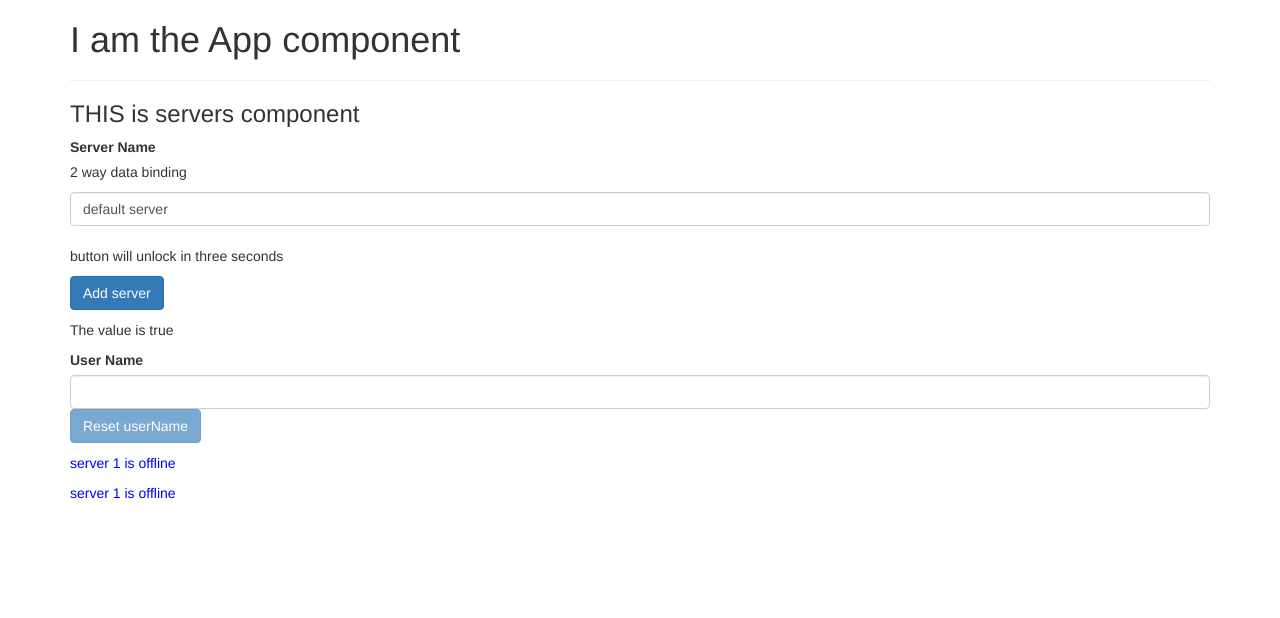
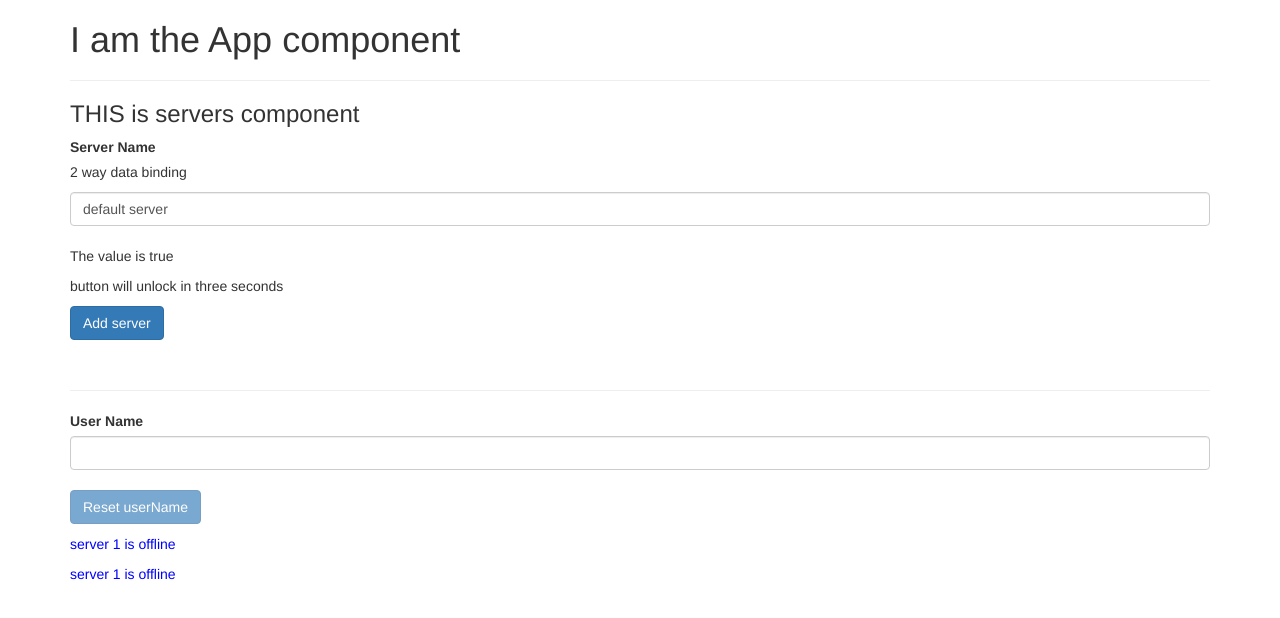
Before and after one commit to prashant-isbest/Angular_projects, an Angular app: page / in a window 1280 px wide. Shown: the top 618 px of the page. Built offline with nearby package versions, Linux system fonts and the light colour scheme.

Commit message:
new component created user

```diff
--- a/src/app/app.module.ts
+++ b/src/app/app.module.ts
@@ -4,6 +4,7 @@ import { FormsModule } from '@angular/forms';
 import { AppComponent } from './app.component';
 import { ServerComponent } from './server/server.component';
 import { ServersComponent } from './servers/servers.component';
+import { UserComponent } from './user/user.component';
 import { SuccessComponent } from './success/success.component';
 import { WarningComponent } from './warning/warning.component';
 @NgModule({
@@ -13,6 +14,7 @@ import { WarningComponent } from './warning/warning.component';
     ServersComponent,
     WarningComponent,
     SuccessComponent,
+    UserComponent,
   ],
   imports: [BrowserModule, FormsModule],
   providers: [],
--- a/src/app/servers/servers.component.html
+++ b/src/app/servers/servers.component.html
@@ -6,6 +6,7 @@
 <!-- <p>event binding</p>
 <input type="text" class="form-control" (input)="onUpdateServerName($event)" /> -->
 <!-- <p>serverName is {{ serverName }}</p> -->
+<p>The value is {{ allowNewServer }}</p>
 <p>button will unlock in three seconds</p>
 <button
   class="btn btn-primary"
@@ -15,17 +16,7 @@
   Add server
 </button>
 <p>{{ serverCreationStatus }}</p>
-<p>The value is {{ allowNewServer }}</p>
-<label>User Name </label>
-<input type="text" class="form-control" [(ngModel)]="userName" />
-<button
-  class="btn btn-primary"
-  [disabled]="userName === ''"
-  (click)="userName = ''"
->
-  Reset userName
-</button>
-<p>{{ userName }}</p>
+<app-user></app-user>
 <div style="color: blue">
   <app-server></app-server>
   <app-server></app-server>
--- /dev/null
+++ b/src/app/user/user.component.html
@@ -0,0 +1,13 @@
+<br />
+<hr />
+<label>User Name </label>
+<input type="text" class="form-control" [(ngModel)]="userName" />
+<br />
+<button
+  class="btn btn-primary"
+  [disabled]="userName === ''"
+  (click)="userName = ''"
+>
+  Reset userName
+</button>
+<p>{{ userName }}</p>
--- /dev/null
+++ b/src/app/user/user.component.ts
@@ -0,0 +1,8 @@
+import { Component } from '@angular/core';
+@Component({
+  templateUrl: './user.component.html',
+  selector: 'app-user',
+})
+export class UserComponent {
+  userName = '';
+}
```
